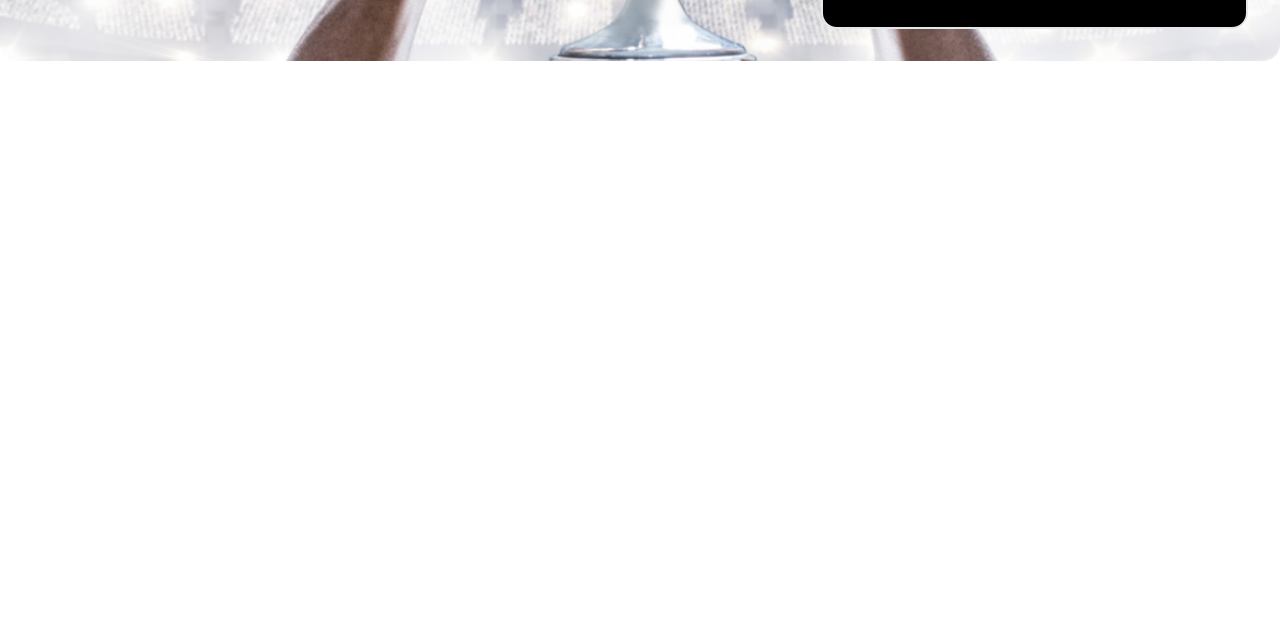
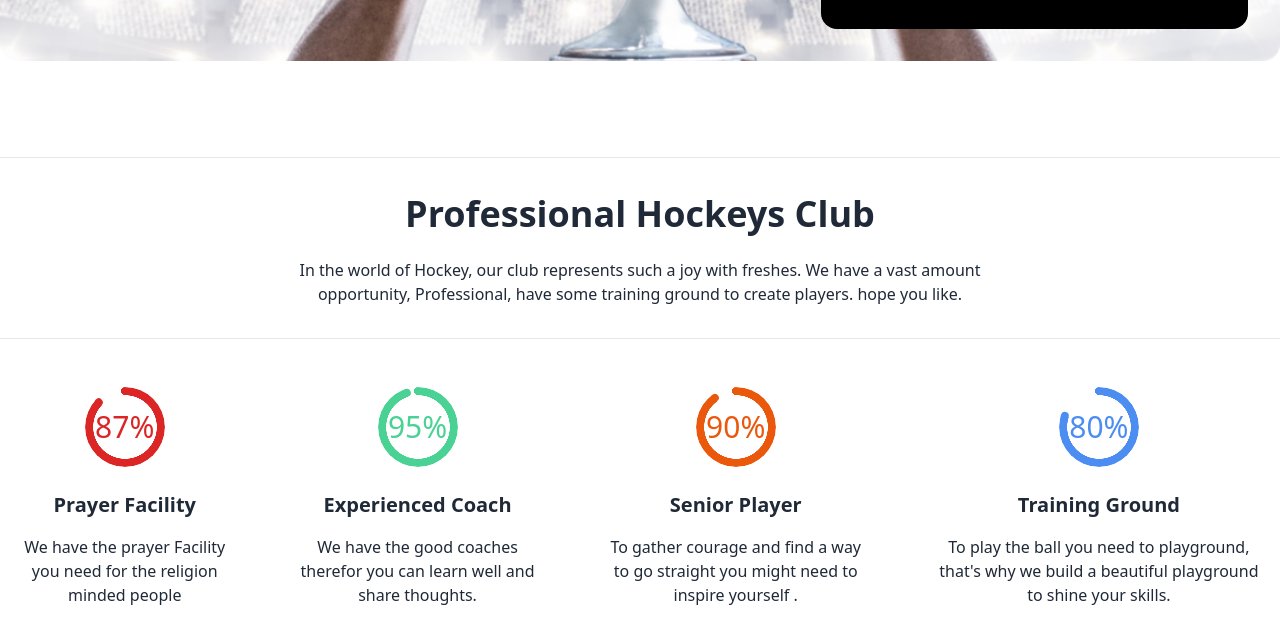
Before and after one commit to FazluLKarim4122/hockey-mania, a plain HTML site: page index.html in a window 1280 px wide. Shown: the part 541-1164 px from the top of the page. Before the commit the page ends 800 px from the top, so only its background shows below. Drawn offline with nearby package versions, Linux system fonts and the light colour scheme.

Commit message:
Club section added

```diff
--- a/index.html
+++ b/index.html
@@ -42,7 +42,7 @@
                 <a href="#slide4" class="btn btn-circle bg-black text-white">❯</a>
               </div>
             </div>
-            <div class="border-2 p-8 w-1/3 bg-black lg:absolute bottom-8 right-8 rounded-2xl sm:flex flex-col">
+            <div class="-2 p-8 w-1/3 bg-black lg:absolute bottom-8 right-8 rounded-2xl sm:flex flex-col">
                 <h4 class="text-2xl text-[#FFF] font-extrabold">
                     Meet all the heroes from the field
                 </h4>
@@ -53,7 +53,39 @@
           </div>
 
     </header>
-    <main class="container mx-auto">
+    <main class="container mx-auto mt-24">
+        <hr class="-dashed">
+        <section>
+            <h3 class="text-4xl text-center items-center font-extrabold mt-9">Professional Hockeys Club</h3>
+            <p class="text-base font-medium text-center items-center mt-6 ">In the world of Hockey, our club represents such a joy with freshes. We have a vast amount <br> opportunity, Professional, have some training ground to create players. hope you like.</p>
+            <hr class="-dashed mt-8">
+        </section>
+
+        <section class="mt-8 flex gap-8">
+            <div class="text-center items-center p-4">
+                <div class="radial-progress text-red-600 text-3xl " style="--value:87;" role="progressbar">87%</div>
+                <h4 class="text-xl font-semibold mt-6">Prayer Facility</h4>
+                <p class="text-base font-normal mt-4">We have the prayer Facility you need for the religion minded people</p>
+            </div>
+            <div class="text-center items-center p-4">
+                <div class="radial-progress  text-[#49D293] text-3xl " style="--value:95;" role="progressbar">95%</div>
+                <h4 class="text-xl font-semibold mt-6">Experienced Coach</h4>
+                <p class="text-base font-normal mt-4">We have the good coaches therefor you can learn well and share thoughts.</p>
+            </div>
+
+            <div class=" text-center items-center p-4">
+                <div class="radial-progress  text-primary-content  -primary text-3xl
+                text-orange-600" style="--value:90;" role="progressbar">90%</div>
+                <h4 class="text-xl font-semibold mt-6">Senior Player</h4>
+                <p class="text-base font-normal mt-4">To gather courage and find a way to go straight you might need to inspire yourself .</p>
+            </div>
+            <div class=" text-center items-center p-4">
+                <div class="radial-progress
+                text-3xl text-primary-content text-[#4C8DF1]" style="--value:80;" role="progressbar">80%</div>
+                <h4 class="text-xl font-semibold mt-6">Training Ground</h4>
+                <p class="text-base font-normal mt-4">To play the ball you need to playground, that's why we build a beautiful playground to shine your skills.</p>
+            </div>
+        </section>
 
     </main>
     <footer>
```
